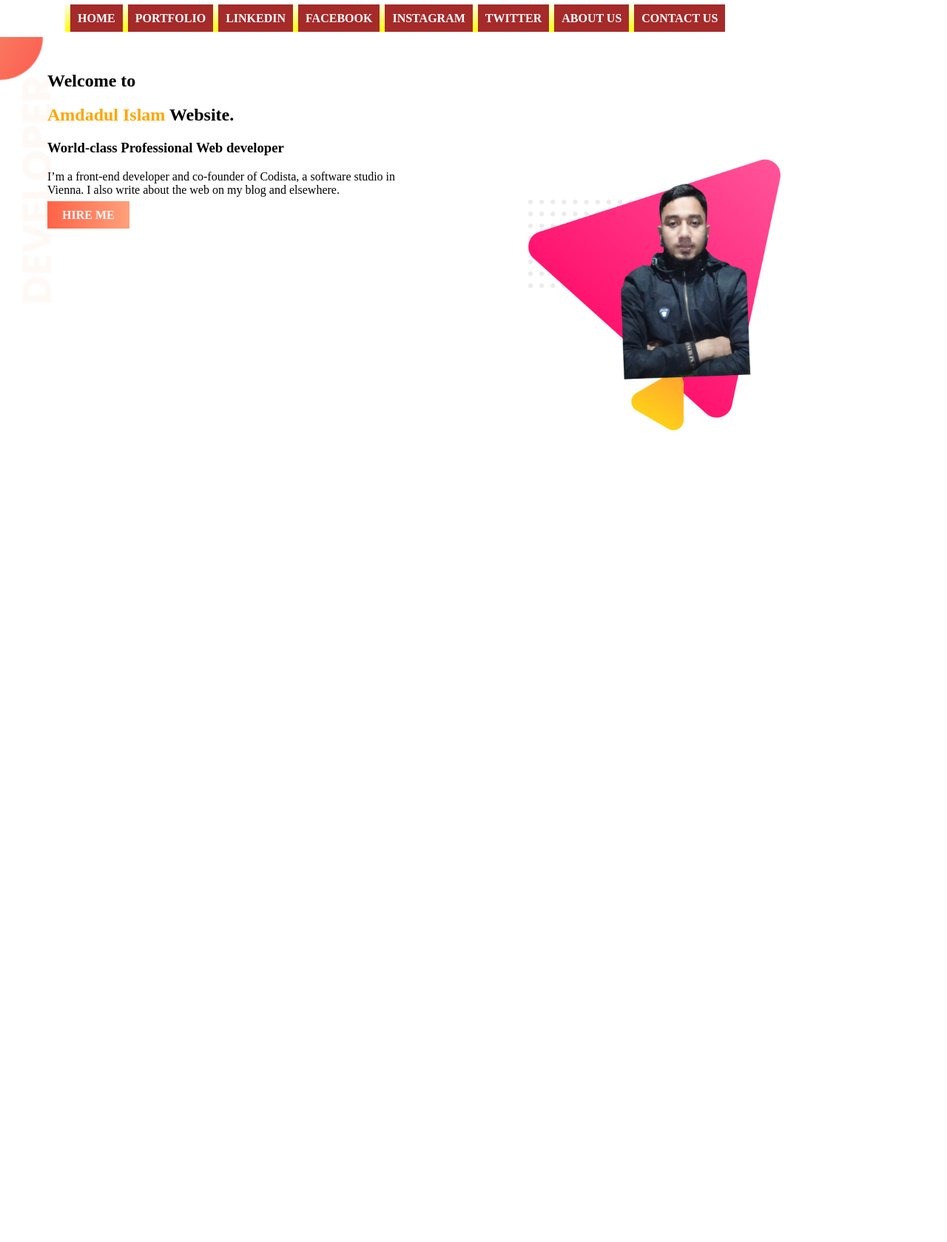
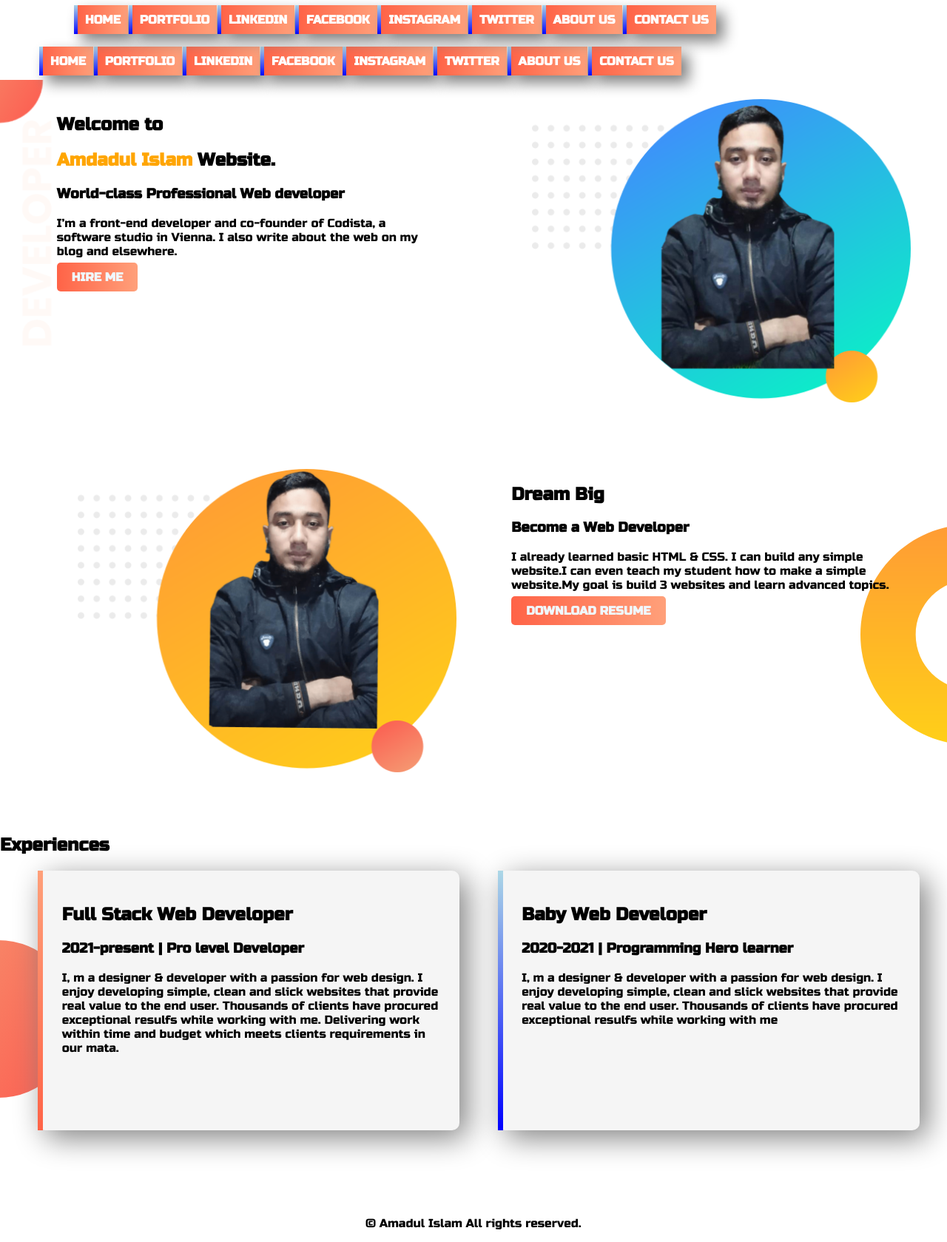
Before and after one commit to itamdadulbd/website-portfolio, a plain HTML site: page index.html in a window 1280 px wide. Shown: the whole page at 74% size. Before the commit the page ends 800 px from the top, so only its background shows below. Drawn offline with Linux system fonts and the light colour scheme.

Commit message:
complete

```diff
--- a/css/style.css
+++ b/css/style.css
@@ -1,9 +1,18 @@
 body{
     margin: 0px;
+    font-family: 'Russo One', sans-serif;
+}
+.fixed-menubar{
+    margin-left: 5%;
+    position: fixed;
+    margin-top: -72px;
+}
+.normal-menubar{
+    margin-top: 73px;
 }
 .menubar{}
 .menubar nav{
-    margin-bottom: 10px;
+
 }
 
 .menubar ul{
@@ -13,16 +22,18 @@ body{
     display: inline;
 }
 .menubar a{
-    background-color: brown;
+    background: linear-gradient(to left,lightsalmon,tomato);
     color: white;
     font-weight: 700;
     text-decoration: none;
     text-transform: uppercase;
     padding: 10px;
     margin-left: -4px;
-    border-left: 7px solid;
-    border-image: linear-gradient(180deg,lightyellow,yellow);
+    border-left: 5px solid;
+    /* border-right: 3px solid; */
+    border-image: linear-gradient(180deg,lightblue,blue);
     border-image-slice: 1;
+    box-shadow: 10px 10px 19px gray;
 
 }
 .menubar a:hover{
@@ -36,7 +47,7 @@ body{
     transition: 0.5s;
 }
 .chide{
-    margin-left: 52px;
+    margin-left: 17px;
 }
 .top-banner{
     background-image: url("../images/top-banner.png");
@@ -46,7 +57,7 @@ body{
 .half-width{
     width: 40%;
     padding: 2%;
-    margin-left: 3%;
+    margin-left: 4%;
     float: left;
 }
 .half-width img{
@@ -64,4 +75,43 @@ body{
     background:-webkit-linear-gradient(180deg,lightsalmon,tomato);
     color: aliceblue;
     padding: 10px 20px;
+    border-radius: 5px;
 }
+.half-width a:hover{
+   color: darkgoldenrod;
+    background: -webkit-linear-gradient(180deg,lightcyan,cyan);
+
+    transition: 0.5s;
+}
+.dream-area{
+    height: 500px;
+    background-image: url("../images/dream-bg.png");
+    background-repeat: no-repeat;
+    background-position: right;
+}
+.experience-area{
+    height: 500px;
+    background-image: url("../images/exp-bg.png");
+    background-repeat: no-repeat;
+    background-position: left;
+
+}
+.single-experience{
+    box-shadow: 10px 10px 40px gray;
+    height: 60%;
+    border-radius: 10px;
+    background: whitesmoke;
+}
+#full-stack{
+    border-left: 7px solid;
+    border-image: linear-gradient(180deg,lightsalmon,tomato);
+    border-image-slice: 1;
+}
+#baby-web{
+    border-left: 7px solid;
+    border-image: linear-gradient(180deg,lightblue,blue);
+    border-image-slice: 1;
+}
+footer p{
+    text-align: center;
+}
--- a/index.html
+++ b/index.html
@@ -4,10 +4,30 @@
     <meta charset="UTF-8">
     <meta name="viewport" content="width=device-width, initial-scale=1.0">
     <title>Amdadul Islam Sakib Website</title>
+    <link rel="preconnect" href="https://fonts.googleapis.com">
+<link rel="preconnect" href="https://fonts.gstatic.com" crossorigin>
+<link href="https://fonts.googleapis.com/css2?family=Russo+One&display=swap" rel="stylesheet">
     <link rel="stylesheet" href="css/style.css">
 </head>
 <body>
-<section>
+    <section class="fixed-menubar">
+        <div class="menubar">
+            <nav>
+                <ul>
+                    <li><a href="">Home</a></li>
+                    <li><a href="">Portfolio</a></li>
+                    <li><a href="">linkedin</a></li>
+                    <li><a href="">facebook</a></li>
+                    <li><a href="">instagram</a></li>
+                    <li><a href="">twitter</a></li>
+                    <li><a href="">About us</a></li>
+                    <li><a href="">contact us</a></li>
+                </ul>
+            </nav>
+        </div>
+
+    </section>
+<section class="normal-menubar">
     <div class="menubar">
         <nav>
             <ul>
@@ -29,11 +49,38 @@
         <h2><span class="orange-highlight">Amdadul Islam</span> Website.</h2>
         <h3>World-class Professional Web developer</h3>
         <p>I’m a front-end developer and co-founder of Codista, a software studio in Vienna. I also write about the web on my blog and elsewhere.</p>
-        <a href="https://www.linkedin.com/itamdadulbd/">HIRE ME</a>
+        <a href="https://www.linkedin.com/in/itamdadulbd/" target="_blank">HIRE ME</a>
     </div>
     <div class="half-width">
-        <img src="images/p1.png" alt="">
+        <img src="images/p2.png" alt="">
     </div>
 </section>
+<section class="dream-area">
+    <div class="half-width">
+        <img src="images/p1_New1.png" alt="">
+    </div>
+    <div class="half-width">
+        <h2>Dream Big</h2>
+        <h3>Become a Web Developer</h3>
+        <p>I already learned basic HTML & CSS. I can build any simple website.I can even teach my student how to make a simple website.My goal is build 3 websites and learn advanced topics.</p>
+        <a href="https://www.linktree.com/itamdadulbd/">DOWNLOAD RESUME</a>
+    </div>
+</section>
+<section class="experience-area">
+    <h2>Experiences</h2>
+    <div class="half-width single-experience" id="full-stack">
+        <h2>Full Stack Web Developer</h2>
+        <h3>2021-present | Pro level Developer</h3>
+        <p>I, m a designer & developer with a passion for web design. I enjoy developing simple, clean and slick websites that provide real value to the end user. Thousands of clients have procured exceptional resulfs while working with me. Delivering work within time and budget which meets clients requirements in our mata.</p>
+    </div>
+    <div class="half-width single-experience" id="baby-web">
+        <h2>Baby Web Developer</h2>
+        <h3>2020-2021 | Programming Hero learner</h3>
+        <p>I, m a designer & developer with a passion for web design. I enjoy developing simple, clean and slick websites that provide real value to the end user. Thousands of clients have procured exceptional resulfs while working with me</p>
+    </div>
+</section>
+<footer>
+    <p>© Amadul Islam All rights reserved.</p>
+</footer>
 </body>
 </html>
```
Also changed, not shown: images/p1_New1.png (added).
